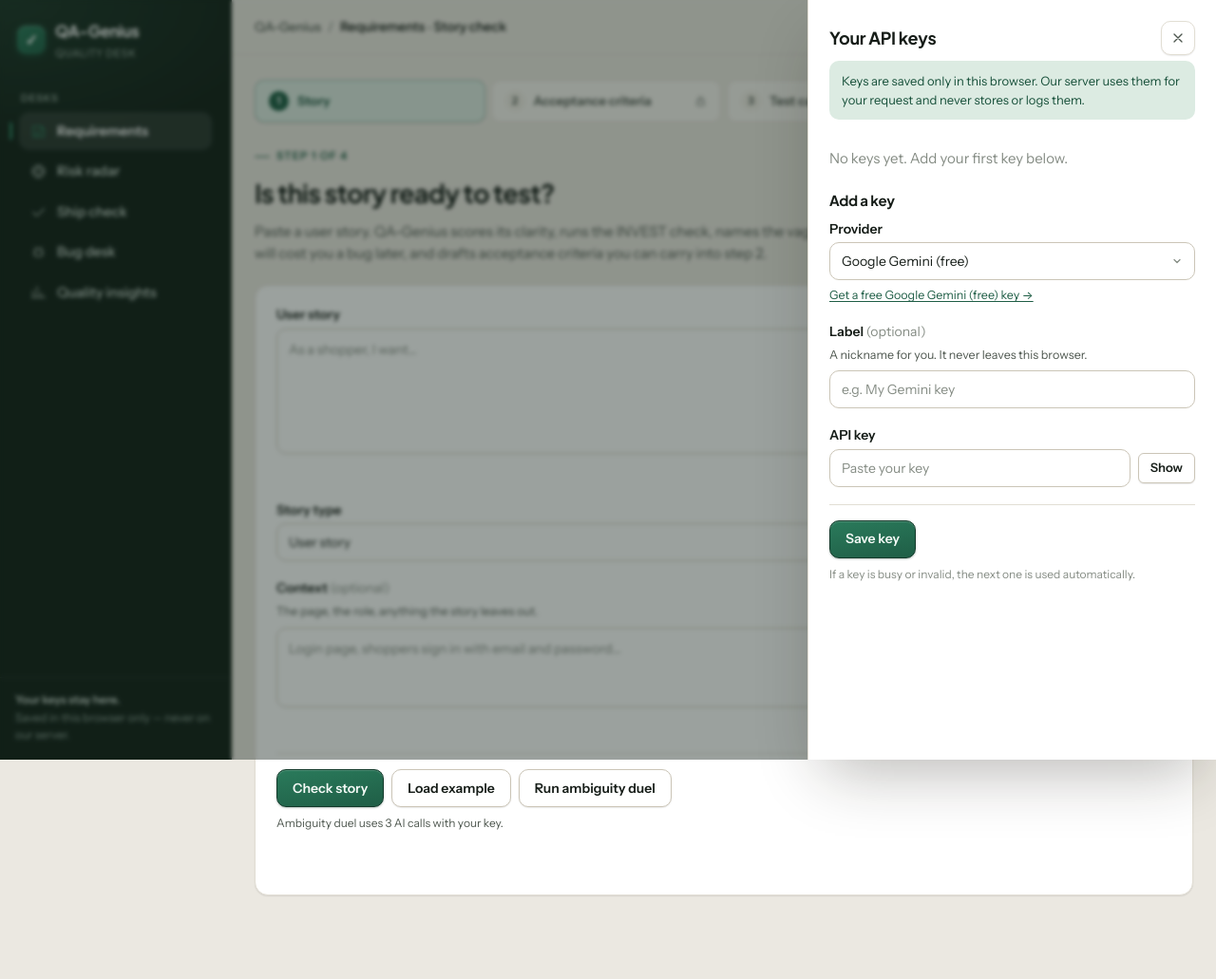
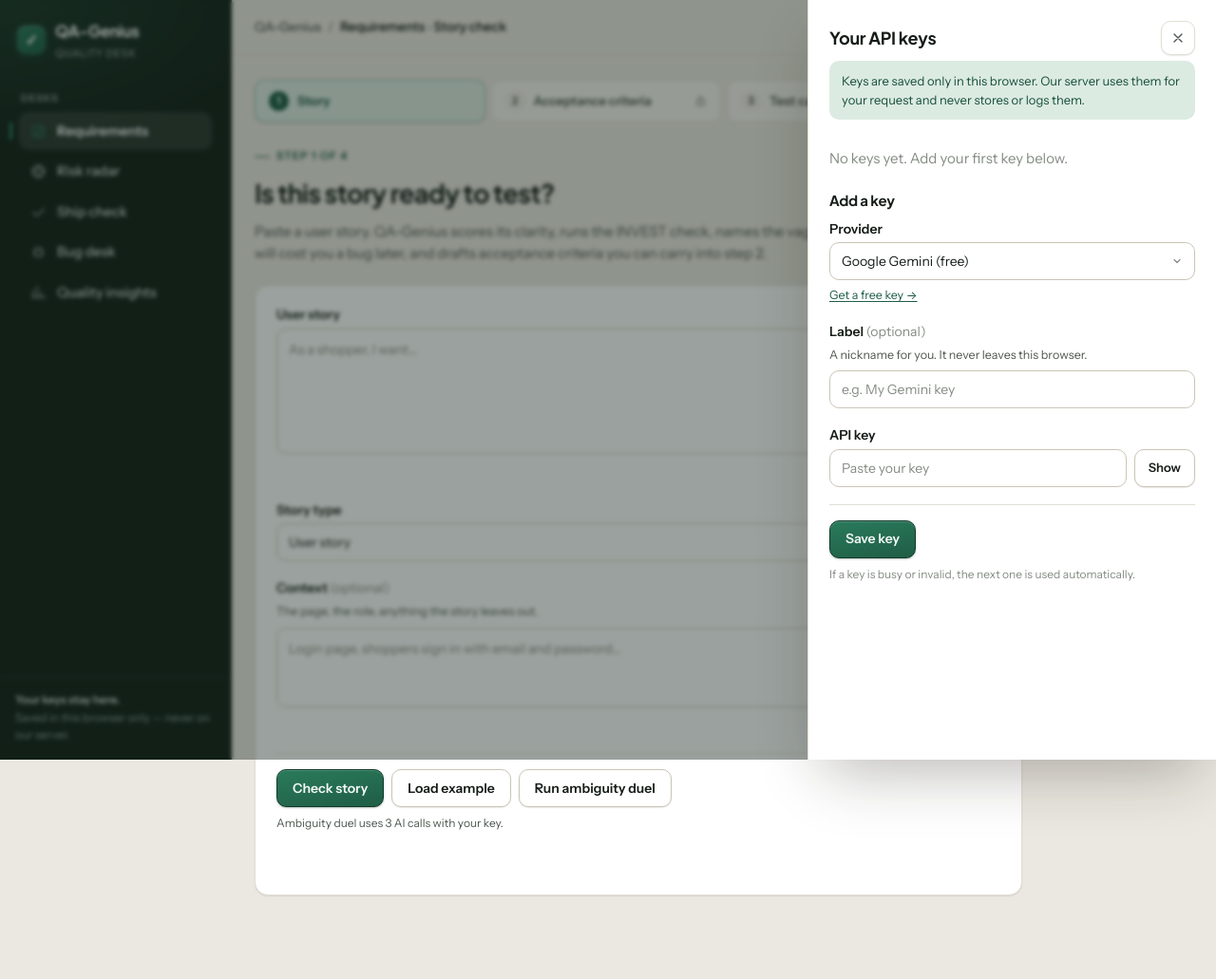
Before and after one commit to Yusuf-Hridoy/QA-Genius, a FastAPI app: page /requirements/story in a window 1280 px wide, after a click on "Add API key". Shown: the whole page at 95% size. Run offline with FastAPI, Linux system fonts and the light colour scheme; some libraries are stand-ins or nearby versions.

Commit message:
ui-polish

```diff
--- a/public/app.js
+++ b/public/app.js
@@ -664,11 +664,12 @@
       scrim.addEventListener("click", closeDrawer);
     }
 
+    /* The href follows the provider; the words stay the same, so the line
+     * does not grow a provider's whole name every time you switch. */
     function syncLink() {
       var opt = select.options[select.selectedIndex];
       if (link && opt && opt.dataset.keyUrl) {
         link.href = opt.dataset.keyUrl;
-        link.textContent = "Get a free " + opt.textContent + " key →";
       }
     }
     select.addEventListener("change", syncLink);
--- a/public/requirements_flow.js
+++ b/public/requirements_flow.js
@@ -246,7 +246,7 @@
   /* ---------- shared empty state ---------- */
 
   function emptyState(root, onSaved) {
-    var card = el("div", "card");
+    var card = el("div", "card card-form");
     card.appendChild(el("h2", null, "No story yet"));
     card.appendChild(
       el("p", "muted", "Check a story first, or paste one here to carry on.")
@@ -754,14 +754,14 @@
     var cases = run.automation_cases || [];
 
     if (!cases.length) {
-      var empty = el("div", "card");
+      var empty = el("div", "card card-form");
       empty.appendChild(el("h2", null, "No test cases selected"));
       empty.appendChild(
         el("p", "muted", "Pick the cases you want automated on step 3.")
       );
       var pick = el("a", "btn", "Pick test cases");
       pick.setAttribute("href", "/requirements/test-cases");
-      var actions = el("div", "row");
+      var actions = el("div", "empty-actions");
       actions.appendChild(pick);
       actions.appendChild(exampleButton());
       empty.appendChild(actions);
--- a/public/risk_radar.js
+++ b/public/risk_radar.js
@@ -112,7 +112,7 @@
   /* Risk radar used to dead-end here with two links off the page. It is a
    * desk of its own now: paste a story and run, no Requirements visit. */
   function emptyState(root) {
-    var card = el("div", "card");
+    var card = el("div", "card card-form");
     card.setAttribute("data-input-card", "Your story");
     card.appendChild(el("h2", null, "How can this feature fail?"));
     card.appendChild(
--- a/public/ship_check.js
+++ b/public/ship_check.js
@@ -79,6 +79,7 @@
 
     var card = el("div", "card ship-story");
     if (!story) {
+      card.className = "card ship-story card-form";
       card.appendChild(el("h2", null, "Start from a story"));
       card.appendChild(
         el(
@@ -88,7 +89,7 @@
             "or look at a finished run."
         )
       );
-      var row = el("div", "row");
+      var row = el("div", "empty-actions");
       var start = el("a", "btn btn-primary", "Go to Requirements");
       start.href = "/requirements/story";
       row.appendChild(start);
--- a/public/style.css
+++ b/public/style.css
@@ -226,6 +226,10 @@ a{color:var(--accent);text-underline-offset:2px}
 .card p{margin:8px 0;color:var(--text-2)}
 .card > :last-child{margin-bottom:0}
 .card-quiet{background:var(--card-2);box-shadow:none}
+/* A card that holds nothing but a form stops where the form stops, instead
+ * of stretching a 760px column across a 1080px page. Result cards, which
+ * carry tables and code, keep the full width. */
+.card-form{max-width:calc(var(--form-w) + 48px)}
 
 /* A section card deep in a result gets a hairline accent so the eye can
  * find where one answer stops and the next begins. */
@@ -430,7 +434,9 @@ input[type=checkbox],input[type=radio]{width:16px;height:16px;
 .field{margin-bottom:18px}
 .field > label,.field > legend.label{display:block;font-size:14px;
   font-weight:600;margin-bottom:3px;color:var(--text)}
-.field .opt{font-weight:400;color:var(--muted)}
+/* "(optional)" reads the same wherever it sits - beside a field label or in
+ * a collapsible section's summary. */
+.opt{font-weight:400;color:var(--muted)}
 .field .hint{display:block;font-size:12.5px;color:var(--text-2);margin:0 0 7px}
 .field-under{display:flex;justify-content:space-between;gap:12px;
   margin-top:6px;font-size:12px;color:var(--muted)}
@@ -463,6 +469,12 @@ input[type=checkbox],input[type=radio]{width:16px;height:16px;
 /* The key is hidden; Show sits beside it rather than under it. */
 .secret-row{display:flex;gap:8px;align-items:center}
 .secret-row input{flex:1 1 auto;min-width:0}
+/* Show stands the same height as the field it sits against. */
+.secret-row .btn{flex:0 0 auto;height:var(--ctl-h);padding:0 14px;font-size:13px}
+/* An empty state is not a form, so its buttons get air instead of a rule. */
+.empty-actions{display:flex;gap:8px;align-items:center;flex-wrap:wrap;
+  margin-top:12px}
+@media (max-width:480px){.empty-actions .btn{flex:1 1 100%}}
 .repro-line{margin:10px 0 0}
 @media (max-width:480px){
   .form-actions .btn{flex:1 1 100%}
--- a/qagenius/templates/_keys_drawer.html
+++ b/qagenius/templates/_keys_drawer.html
@@ -28,7 +28,7 @@
     {% call field("drawer-key", "API key") %}
     <div class="secret-row">
       <input type="password" id="drawer-key" name="key" placeholder="Paste your key" autocomplete="off" spellcheck="false">
-      <button type="button" class="btn btn-small" id="drawer-key-show" aria-pressed="false" aria-controls="drawer-key">Show</button>
+      <button type="button" class="btn" id="drawer-key-show" aria-pressed="false" aria-controls="drawer-key">Show</button>
     </div>
     {% endcall %}
     <div class="form-actions">
--- a/qagenius/templates/bug_desk.html
+++ b/qagenius/templates/bug_desk.html
@@ -3,7 +3,7 @@
 {% block top_title %}Bug desk{% endblock %}
 {% block content %}
 {% from "_form_fields.html" import field, group %}
-<div class="card" data-input-card="Your notes">
+<div class="card card-form" data-input-card="Your notes">
   <h2>What went wrong?</h2>
   <form id="bug-form" hx-post="/bugs/run" hx-target="#bug-output" hx-swap="innerHTML" hx-indicator="#bug-progress">
     <div class="form-body">
--- a/qagenius/templates/insights.html
+++ b/qagenius/templates/insights.html
@@ -3,7 +3,7 @@
 {% block top_title %}Quality insights{% endblock %}
 {% block content %}
 {% from "_form_fields.html" import group %}
-<div class="card" data-input-card="Your report files">
+<div class="card card-form" data-input-card="Your report files">
   <h2>Your report files</h2>
   <form id="insights-form" hx-post="/insights/analyze" hx-target="#insights-output" hx-swap="innerHTML"
         hx-encoding="multipart/form-data" hx-indicator="#insights-progress">
--- a/qagenius/templates/story.html
+++ b/qagenius/templates/story.html
@@ -11,7 +11,7 @@
     names the vague words that will cost you a bug later, and drafts acceptance criteria
     you can carry into step 2.</p>
 </div>
-<div class="card" id="story-card" data-input-card="Your story">
+<div class="card card-form" id="story-card" data-input-card="Your story">
   <form id="story-form" hx-post="/requirements/story/run" hx-target="#story-output" hx-swap="innerHTML" hx-indicator="#check-btn">
     <div class="form-body">
       {% call field("story-user-story", "User story", counter_max=3000) %}
```
